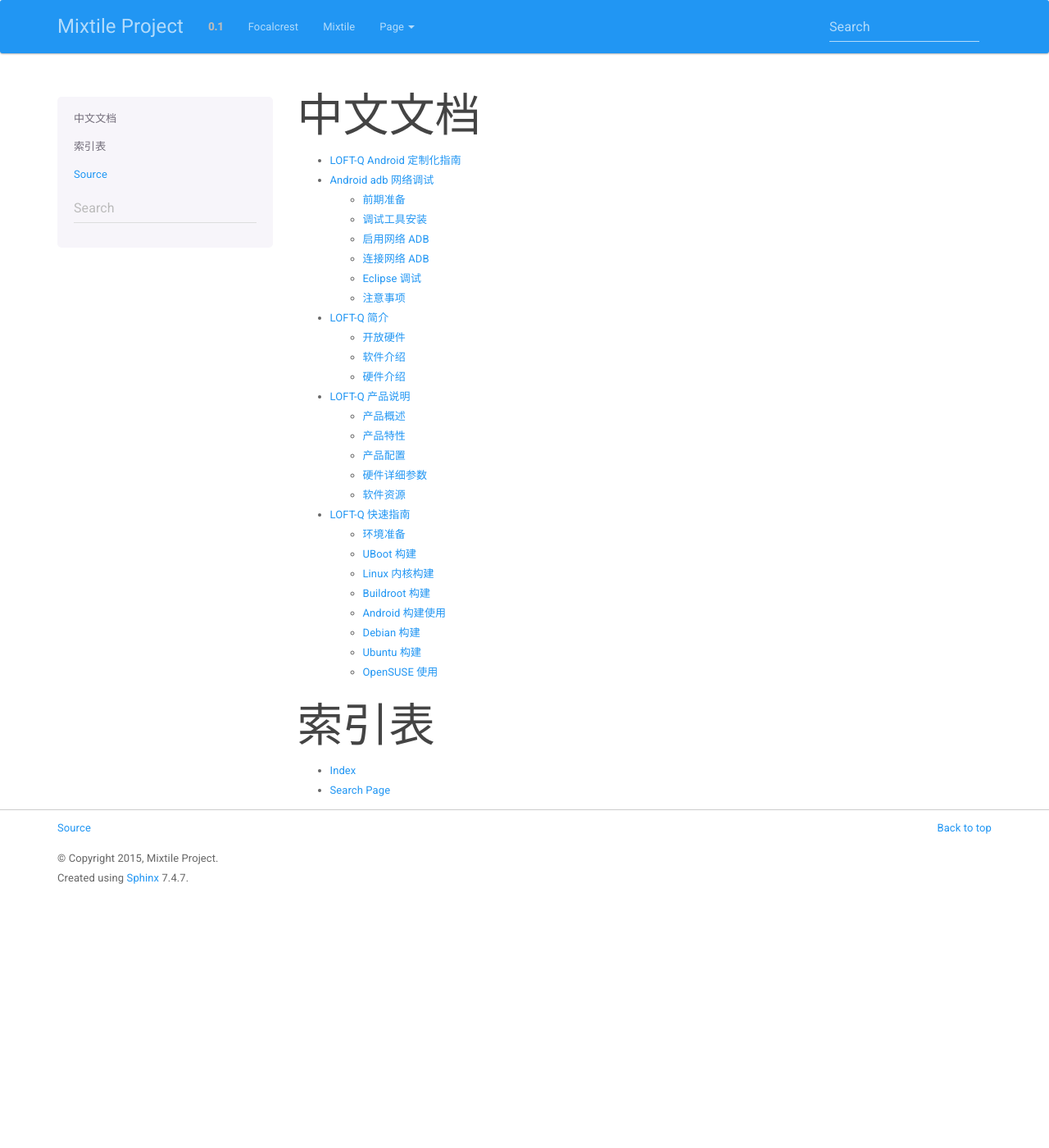
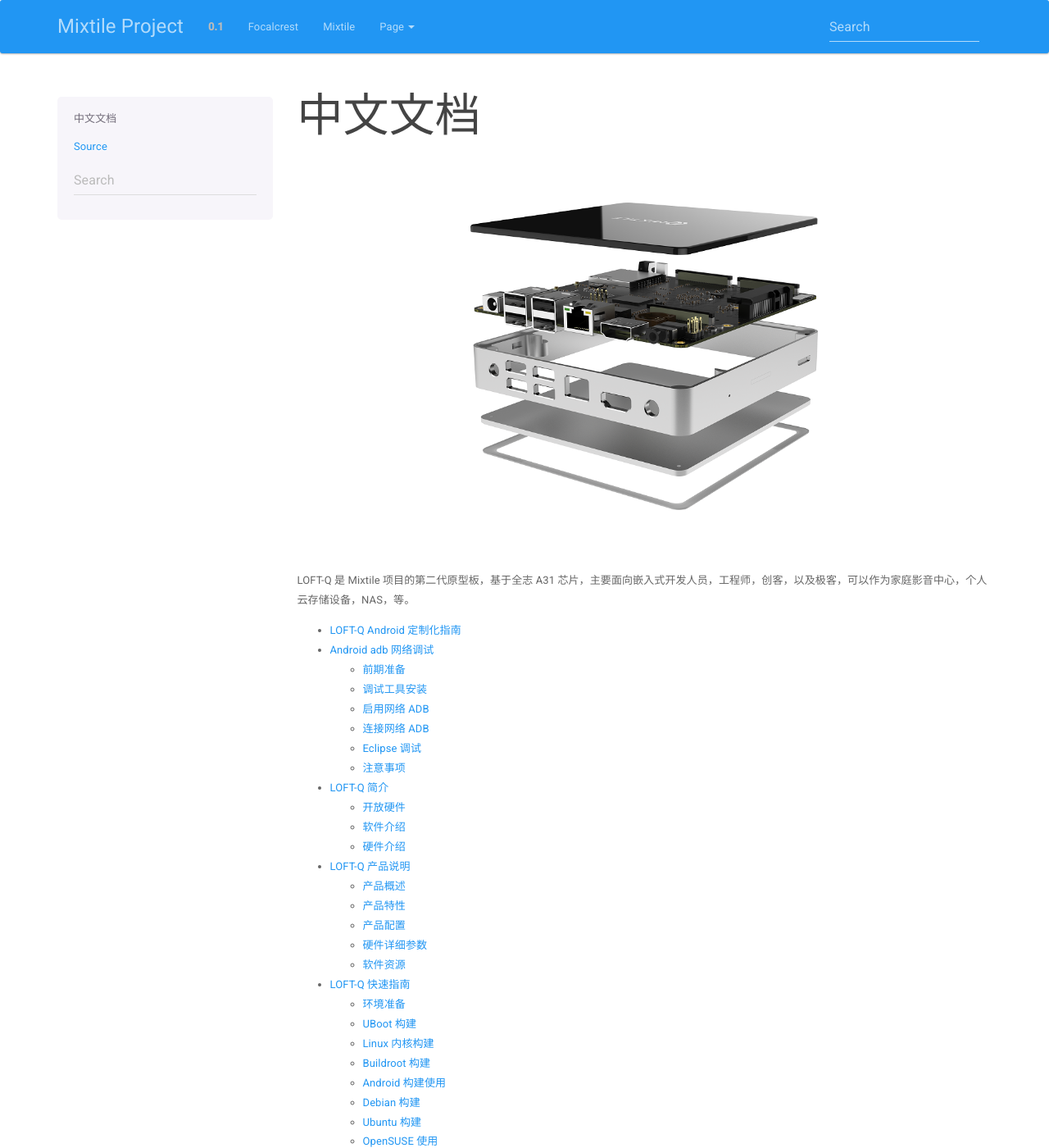
Before and after one commit to mixtile/mixtile-sphinx, a Sphinx documentation site: the page built from source/zh_root.rst, in a window 1280 px wide and 1400 px high. Shown: the whole window at 82% size. Built offline with Sphinx 7.4.7, drawn with Linux system fonts in a browser that asks for light colours.

Commit message:
update root pages of zh and en.

```diff
--- a/source/zh_root.rst
+++ b/source/zh_root.rst
@@ -1,14 +1,20 @@
 中文文档
 =======================
+
+|
+|
+
+.. image:: ./_static/pictures/loftq-view.png
+  :width: 50%
+  :align: center
+
+|
+|
+
+LOFT-Q 是 Mixtile 项目的第二代原型板，基于全志 A31 芯片，主要面向嵌入式开发人员，工程师，创客，以及极客，可以作为家庭影音中心，个人云存储设备，NAS，等。
 
 .. toctree::
    :maxdepth: 2
    :glob:
 
    zh/*
-
-索引表
-==================
-
-* :ref:`genindex`
-* :ref:`search`
```
Also changed, not shown: source/en_root.rst (+12 -6 lines).
